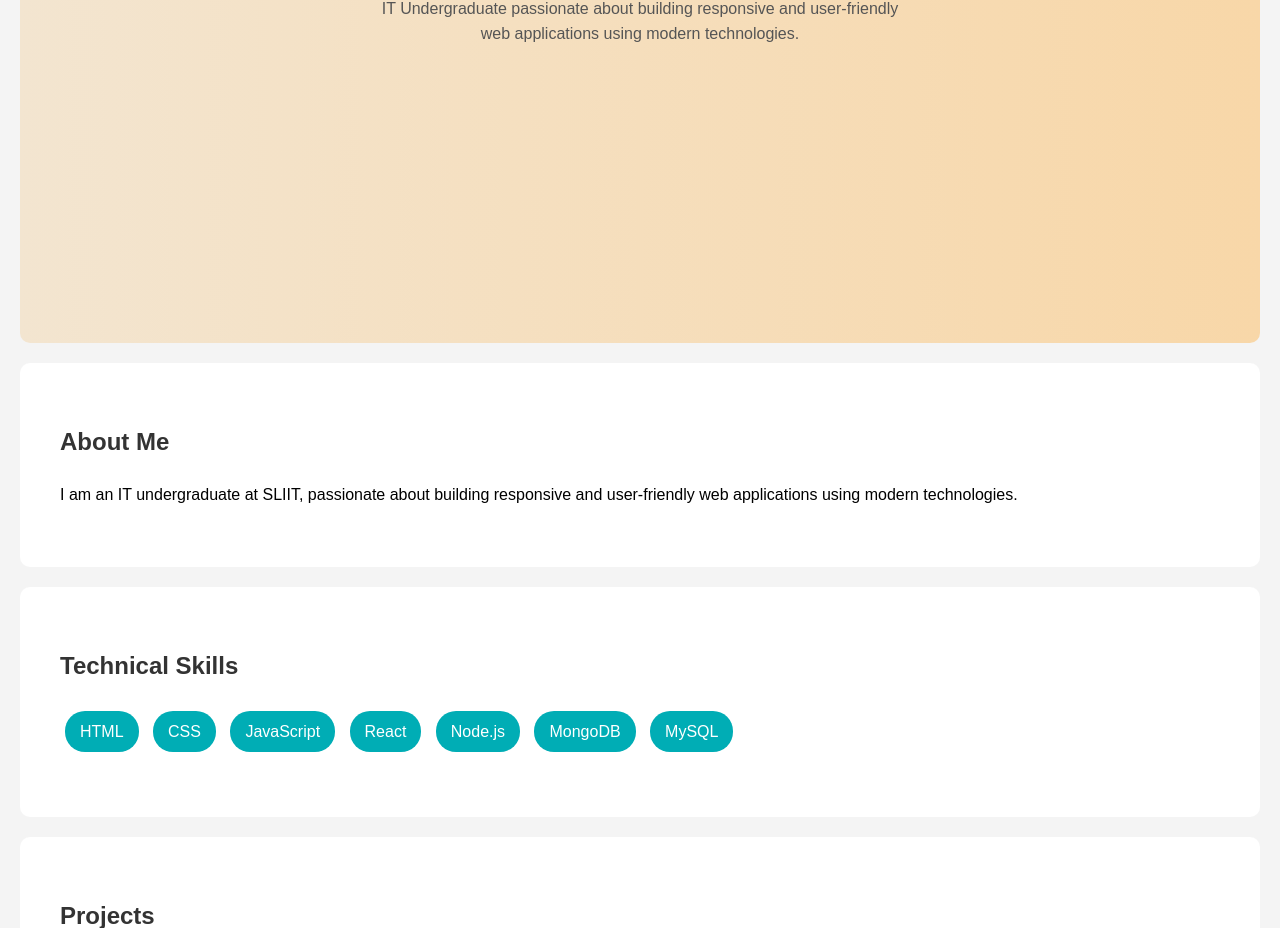
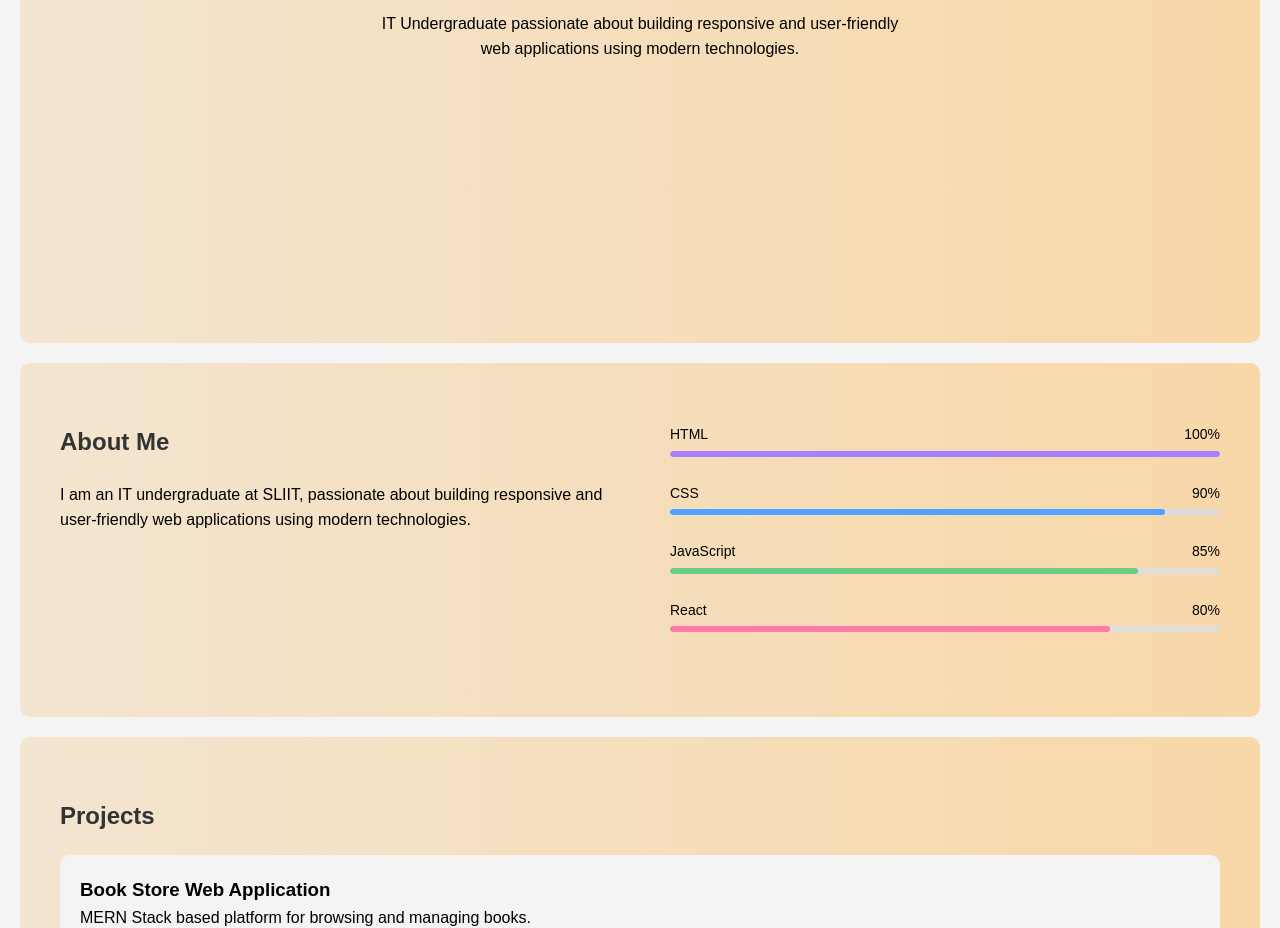
Before and after one commit to Nipuni335/My-Portfolio, a plain HTML site: page index.html in a window 1280 px wide. Shown: the part 577-1505 px from the top of the page. Drawn offline with Linux system fonts and the light colour scheme.

Commit message:
My-Portfolio
developing and designing

```diff
--- a/index.html
+++ b/index.html
@@ -13,14 +13,14 @@
     <h2 class="logo">Nipuni</h2>
     <ul>
       <li><a href="#home">Home</a></li>
-      <li><a href="#about">About</a></li>
-      <li><a href="#skills">Skills</a></li>
+      <li><a href="#about-skills">About</a></li>
+      <li><a href="#about-skills">Skills</a></li>
       <li><a href="#projects">Projects</a></li>
       <li><a href="#contact">Contact</a></li>
     </ul>
   </nav>
 
-  <!-- Home Section (UPDATED ONLY THIS) -->
+  <!-- Home Section -->
   <section id="home" class="home">
     <div class="home-left">
       <h1>
@@ -33,33 +33,62 @@
         IT Undergraduate passionate about building responsive and
         user-friendly web applications using modern technologies.
       </p>
-
-
     </div>
-
-
   </section>
 
-  <!-- About -->
-  <section id="about">
+  <!-- ONE PAGE — ABOUT + SKILLS -->
+  <section id="about-skills" class="about-skills">
+
+    <div class="about-left">
       <h2>About Me</h2>
       <p>
         I am an IT undergraduate at SLIIT, passionate about building
         responsive and user-friendly web applications using modern technologies.
       </p>
-  </section>
+    </div>
 
-  <!-- Skills -->
-  <section id="skills">
-    <h2>Technical Skills</h2>
-    <div class="skills-container">
+    <div class="skills-right">
+
+      <div class="skill">
+        <div class="skill-title">
           <span>HTML</span>
+          <span>100%</span>
+        </div>
+        <div class="skill-bar">
+          <div class="skill-level purple" style="width: 100%;"></div>
+        </div>
+      </div>
+
+      <div class="skill">
+        <div class="skill-title">
           <span>CSS</span>
+          <span>90%</span>
+        </div>
+        <div class="skill-bar">
+          <div class="skill-level blue" style="width: 90%;"></div>
+        </div>
+      </div>
+
+      <div class="skill">
+        <div class="skill-title">
           <span>JavaScript</span>
+          <span>85%</span>
+        </div>
+        <div class="skill-bar">
+          <div class="skill-level green" style="width: 85%;"></div>
+        </div>
+      </div>
+
+      <div class="skill">
+        <div class="skill-title">
           <span>React</span>
-      <span>Node.js</span>
-      <span>MongoDB</span>
-      <span>MySQL</span>
+          <span>80%</span>
+        </div>
+        <div class="skill-bar">
+          <div class="skill-level pink" style="width: 80%;"></div>
+        </div>
+      </div>
+
     </div>
   </section>
 
--- a/style.css
+++ b/style.css
@@ -16,29 +16,14 @@ nav {
   justify-content: space-between;
   align-items: center;
   border-radius: 6px;
-
-  /* Background same as the picture */
   background: #f4b67a;
-
-  /* Height + spacing same as picture */
   padding: 20px 70px;
-
-  /* Sticky top */
   position: sticky;
   top: 0;
   left: 0;
   z-index: 1000;
-
-  /* Border like in the image */
   border-bottom: 2px solid #d49e6c;
-
   margin: 0;
-}
-
-nav h2 {
-  color: #000;
-  font-size: 24px;
-  font-weight: 600;
 }
 
 nav ul {
@@ -47,29 +32,14 @@ nav ul {
   gap: 30px;
 }
 
-nav ul li a {
-  text-decoration: none;
-  color: #000;
-  font-size: 16px;
-  font-weight: 500;
-}
-
-nav ul li a:hover {
-  color: #6b4d2b;
-}
-
-
-/* Home (UPDATED ONLY THIS) */
+/* Home */
 .home {
   height: 100vh;
   background: linear-gradient(90deg, #f3e5d0, #f8d7a8);
-;
   display: flex;
   justify-content: space-between;
   align-items: center;
   padding: 0 100px;
-
-
 }
 
 .home-left {
@@ -88,51 +58,12 @@ nav ul li a:hover {
   color: #f77f08;
 }
 
-.home-left p {
-  color: #555;
-  margin-bottom: 30px;
-}
-
-/* Home Buttons */
-.home-buttons button {
-  padding: 12px 28px;
-  font-size: 15px;
-  border-radius: 6px;
-  cursor: pointer;
-  margin-right: 15px;
-}
-
-.btn-outline {
-  background: transparent;
-  border: 2px solid #ccc;
-}
-
-.btn-filled {
-  background: #00adb5;
-  border: none;
-  color: white;
-}
-
-/* Home Image */
-.home-right img {
-  width: 360px;
-  height: 360px;
-  border-radius: 50%;
-  object-fit: cover;
-}
-
-/* Sections */
 section {
   padding: 60px 40px;
-  background: white;
+  background: linear-gradient(90deg, #f3e5d0, #f8d7a8);
   margin: 20px;
   border-radius: 10px;
 }
-
-section .container {
-  padding: 60px 0; /* top-bottom spacing for each section */
-}
-
 
 h2 {
   margin-bottom: 20px;
@@ -149,6 +80,55 @@ h2 {
   border-radius: 20px;
 }
 
+/* ONE PAGE — ABOUT + SKILLS */
+.about-skills {
+  background: wite;
+  margin: 20px;
+  padding: 60px 40px;
+  border-radius: 10px;
+
+  display: flex;
+  justify-content: space-between;
+  gap: 60px;
+}
+
+.about-left {
+  width: 50%;
+}
+
+.skills-right {
+  width: 50%;
+}
+
+.skill {
+  margin-bottom: 25px;
+}
+
+.skill-title {
+  display: flex;
+  justify-content: space-between;
+  font-size: 14px;
+  margin-bottom: 5px;
+}
+
+.skill-bar {
+  width: 100%;
+  height: 6px;
+  background: #ddd;
+  border-radius: 10px;
+  overflow: hidden;
+}
+
+.skill-level {
+  height: 6px;
+  border-radius: 10px;
+}
+
+.purple { background: #a680ff; }
+.blue   { background: #4da3ff; }
+.green  { background: #6ccd89; }
+.pink   { background: #ff7aa8; }
+
 /* Projects */
 .project-card {
   background: #f4f4f4;
```
Lines whose indentation alone changed are shown as unchanged.
